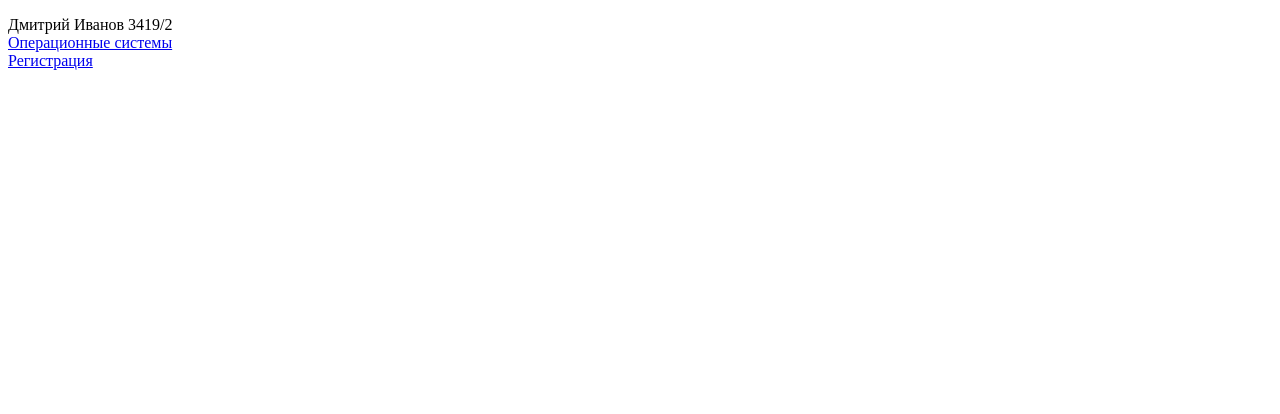
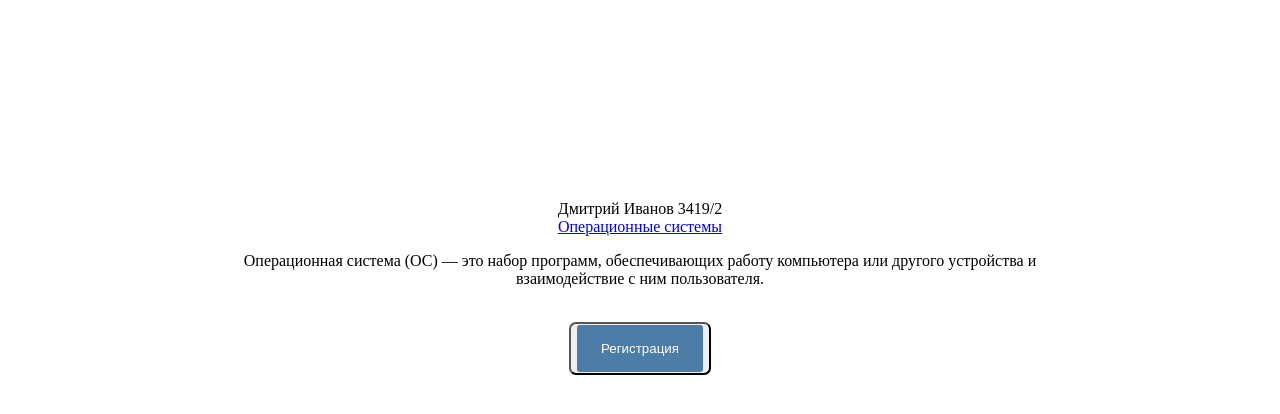
Before and after one commit to Inlucky/Inlucky.github.io, a plain HTML site: page index.html in a window 1280 px wide. Drawn offline with Linux system fonts and the light colour scheme.

Commit message:
Add files via upload

```diff
--- a/index.html
+++ b/index.html
@@ -5,12 +5,36 @@
     <meta name="viewport" content="width=device-width, initial-scale=1.0">
     <title>Document</title>
 </head>
+<style>
+    body{
+        text-align: center;
+        margin: 200px;
+    }
+    button{
+        border-radius: 7px;
+    }
+</style>
+<style>
+    .btn {
+     display: inline-block; /* Строчно-блочный элемент */
+     background: #4d7da7;
+     color: #fff;
+     padding: 1rem 1.5rem;
+     text-decoration: none;
+     border-radius: 3px;
+    }
+   </style>
 <body>
     <p>
         Дмитрий Иванов 3419/2
         <br>
         <a href="oper.html">Операционные системы</a>
+        <p>
+            Операционная система (ОС) — это набор программ,
+            обеспечивающих работу компьютера или другого устройства и взаимодействие с ним пользователя.
+        </p>
         <br>
-    <a href="register.html">Регистрация</a>
+    <button>
+         <a class="btn" href="register.html">Регистрация</a> </button>
 </body>
 </html>
```
